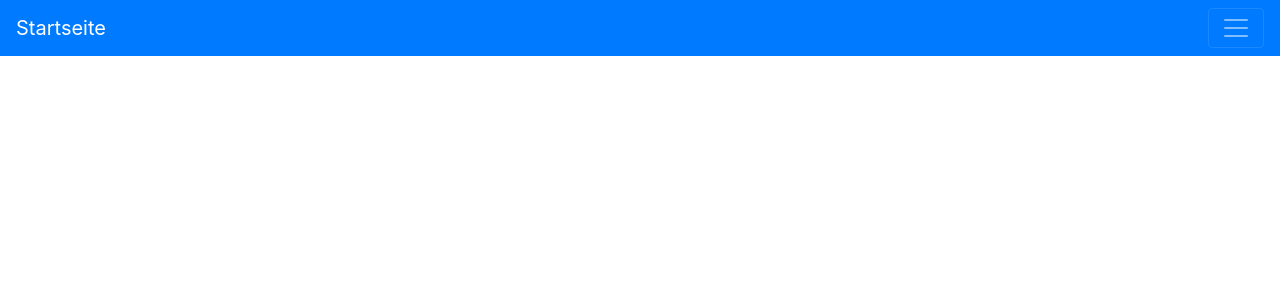
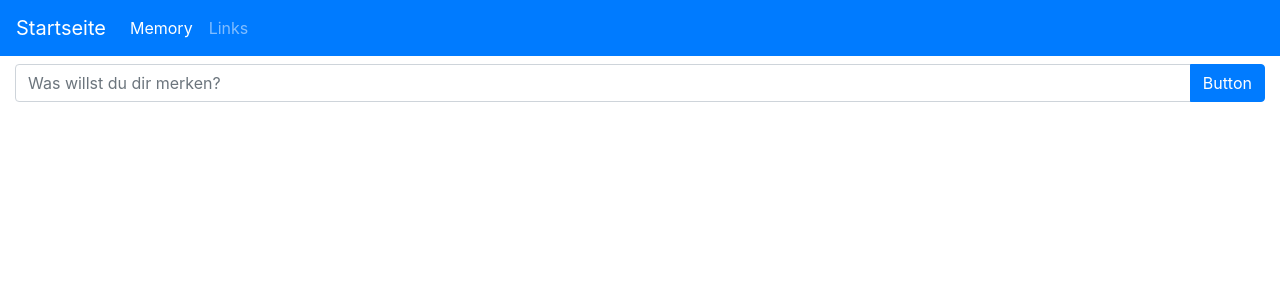
Before and after one commit to hechtag/ng-startseite, an Angular app: page /memories in a window 1280 px wide. Before the commit this address led to /. Shown: the top 300 px of the page. Built offline with nearby package versions, Linux system fonts and the light colour scheme.

Commit message:
fix navigation

```diff
--- a/src/app/app-routing.module.ts
+++ b/src/app/app-routing.module.ts
@@ -5,7 +5,8 @@ import { CardLinkComponent } from './card-link/card-link.component';
 
 
 const routes: Routes = [
-  { path: '', component: MemoryListComponent },
+  { path: '', redirectTo: '/memories', pathMatch: 'full' },
+  { path: 'memories', component: MemoryListComponent },
   { path: 'cards', component: CardLinkComponent },
 ];
 
--- a/src/app/app.component.html
+++ b/src/app/app.component.html
@@ -1,16 +1,20 @@
-<nav class="navbar navbar-dark bg-primary">
+<nav class="navbar navbar-expand-lg navbar-dark bg-primary">
   <a class="navbar-brand" href="#">Startseite</a>
-  <button class="navbar-toggler" type="button" data-toggle="collapse" data-target="#navbarNavAltMarkup"
-    aria-controls="navbarNavAltMarkup" aria-expanded="false" aria-label="Toggle navigation">
+  <button class="navbar-toggler" type="button" data-toggle="collapse" data-target="#navbarSupportedContent"
+    aria-controls="navbarSupportedContent" aria-expanded="false" aria-label="Toggle navigation">
     <span class="navbar-toggler-icon"></span>
   </button>
-  <div class="collapse navbar-collapse" id="navbarNavAltMarkup">
-    <div class="navbar-nav">
-      <a class="nav-item nav-link active" href="#">Home <span class="sr-only">(current)</span></a>
-      <a class="nav-item nav-link" href="#">Features</a>
-      <a class="nav-item nav-link" href="#">Pricing</a>
-      <a class="nav-item nav-link disabled" href="#" tabindex="-1" aria-disabled="true">Disabled</a>
-    </div>
+
+  <div class="collapse navbar-collapse" id="navbarSupportedContent">
+    <ul class="navbar-nav mr-auto">
+      <li class="nav-item">
+        <a class="nav-link" routerLink="/memories" routerLinkActive="active">Memory</a>
+      </li>
+      <li class="nav-item">
+        <a class="nav-link" routerLink="/cards" routerLinkActive="active">Links</a>
+      </li>
+
+    </ul>
   </div>
 </nav>
 
```
